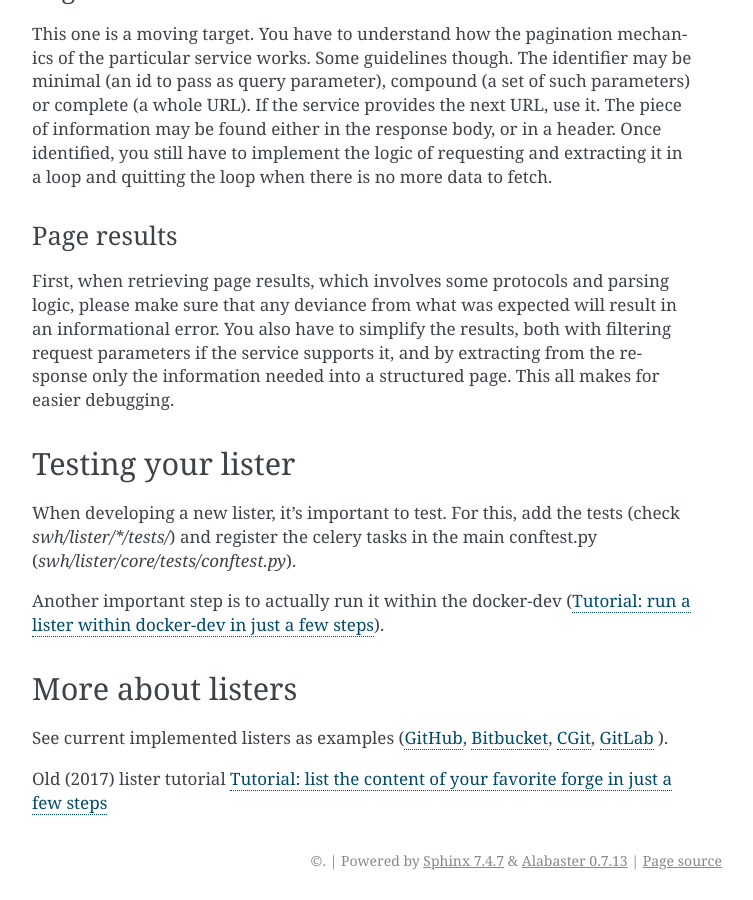
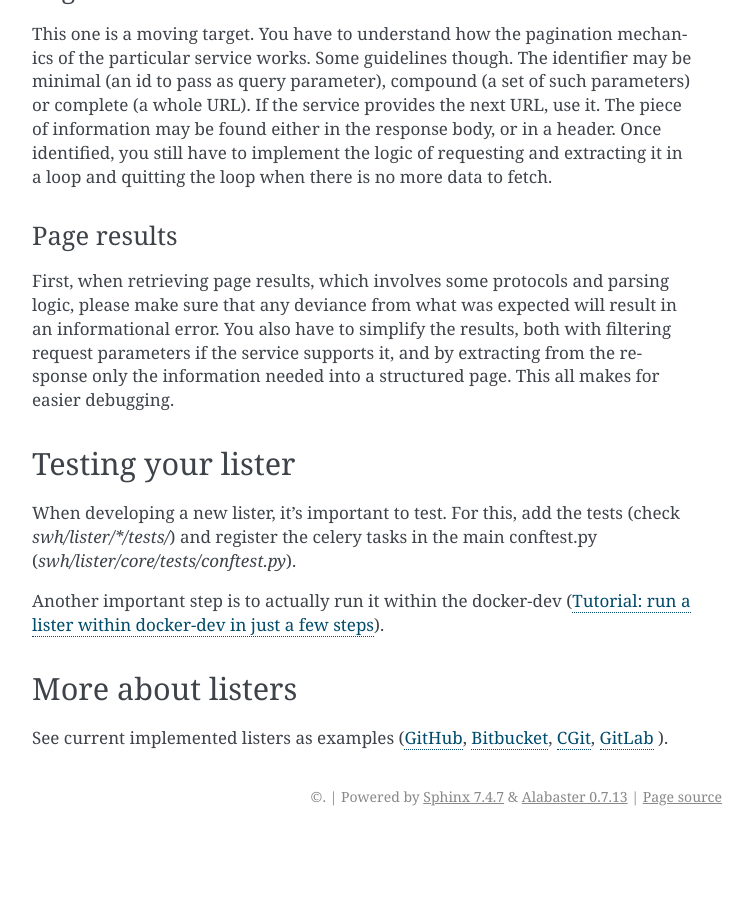
Before and after one commit to SoftwareHeritage/swh-lister, a Sphinx documentation site: the page built from docs/tutorial.rst, in a window 1280 px wide and 900 px high, scrolled down 7075 px. Shown: the whole window, without its empty margins (388-1141 px from the left). Built offline with Sphinx 7.4.7, drawn with Linux system fonts in a browser that asks for light colours; pages that are not in the unit, such as notebooks, are missing from menus; after the commit the page ends 7911 px from its top, so only the background shows below that; some of the changed lines change nothing that is shown.

Commit message:
Remove old lister tutorial.
Sphinx complains because it's an orphan document.

```diff
--- a/docs/tutorial-2017.rst
+++ /dev/null
@@ -1,366 +0,0 @@
-.. _lister-tutorial-2017:
-
-Tutorial: list the content of your favorite forge in just a few steps
-=====================================================================
-
-(the `original version
-<https://www.softwareheritage.org/2017/03/24/list-the-content-of-your-favorite-forge-in-just-a-few-steps/>`_
-of this article appeared on the Software Heritage blog)
-
-Back in November 2016, Nicolas Dandrimont wrote about structural code changes
-`leading to a massive (+15 million!) upswing in the number of repositories
-archived by Software Heritage
-<https://www.softwareheritage.org/2016/11/09/listing-47-million-repositories-refactoring-our-github-lister/>`_
-through a combination of automatic linkage between the listing and loading
-scheduler, new understanding of how to deal with extremely large repository
-hosts like `GitHub <https://github.com/>`_, and activating a new set of
-repositories that had previously been skipped over.
-
-In the post, Nicolas outlined the three major phases of work in Software
-Heritage's preservation process (listing, scheduling updates, loading) and
-highlighted that the ability to preserve the world's free software heritage
-depends on our ability to find and list the repositories.
-
-At the time, Software Heritage was only able to list projects on
-GitHub. Focusing early on GitHub, one of the largest and most active forge in
-the world, allowed for a big value-to-effort ratio and a rapid launch for the
-archive. As the old Italian proverb goes, "Il meglio è nemico del bene," or in
-modern English parlance, "Perfect is the enemy of good," right? Right. So the
-plan from the beginning was to implement a lister for GitHub, then maybe
-implement another one, and then take a few giant steps backward and squint our
-eyes.
-
-Why? Because source code hosting services don't behave according to a unified
-standard. Each new service requires dedicated development time to implement a
-new scraping client for the non-transferable requirements and intricacies of
-that service's API. At the time, doing it in an extensible and adaptable way
-required a level of exposure to the myriad differences between these services
-that we just didn't think we had yet.
-
-Nicolas' post closed by saying "We haven't carved out a stable API yet that
-allows you to just fill in the blanks, as we only have the GitHub lister
-currently, and a proven API will emerge organically only once we have some
-diversity."
-
-That has since changed. As of March 6, 2017, the Software Heritage **lister
-code has been aggressively restructured, abstracted, and commented** to make
-creating new listers significantly easier. There may yet be a few kinks to iron
-out, but **now making a new lister is practically like filling in the blanks**.
-
-Fundamentally, a basic lister must follow these steps:
-
-1. Issue a network request for a service endpoint.
-2. Convert the response into a canonical format.
-3. Populate a work queue for fetching and ingesting source repositories.
-
-Steps 1 and 3 are generic problems, so they can get generic solutions hidden
-away in the base code, most of which never needs to change. That leaves us to
-implement step 2, which can be trivially done now for services with a clean web
-APIs.
-
-In the new code, we've tried to hide away as much generic functionality as
-possible, turning it into set-and-forget plumbing between a few simple
-customized elements. Different hosting services might use different network
-protocols, rate-limit messages, or pagination schemes, but, as long as there is
-some way to get a list of the hosted repositories, we think that the new base
-code will make getting those repositories much easier.
-
-First, let me give you the 30,000 foot view…
-
-The old GitHub-specific lister code looked like this (265 lines of Python):
-
-.. figure:: images/old_github_lister.png
-
-By contrast, the new GitHub-specific code looks like this (34 lines of Python):
-
-.. figure:: images/new_github_lister.png
-
-And the new BitBucket-specific code is even shorter and looks like this (24 lines of Python):
-
-.. figure:: images/new_bitbucket_lister.png
-
-And now this is common shared code in a few abstract base classes, with some new
-features and loads of docstring comments (in red):
-
-.. figure:: images/new_base.png
-
-So how does the lister code work now, and **how might a contributing developer
-go about making a new one**
-
-The first thing to know is that we now have a generic lister base class and ORM
-model. A subclass of the lister base should already be able to do almost
-everything needed to complete a listing task for a single service
-request/response cycle with the following implementation requirements:
-
-1. A member variable must be declared called ``MODEL``, which is equal to a
-   subclass (Note: type, not instance) of the base ORM model. The reasons for
-   using a subclass is mostly just because different services use different
-   incompatible primary identifiers for their repositories. The model
-   subclasses are typically only one or two additional variable declarations.
-
-2. A method called ``transport_request`` must be implemented, which takes the
-   complete target identifier (e.g., a URL) and tries to request it one time
-   using whatever transport protocol is required for interacting with the
-   service. It should not attempt to retry on timeouts or do anything else with
-   the response (that is already done for you). It should just either return
-   the response or raise a ``FetchError`` exception.
-
-3. A method called ``transport_response_to_string`` must be implemented, which
-   takes the entire response of the request in (1) and converts it to a string
-   for logging purposes.
-
-4. A method called ``transport_quota_check`` must be implemented, which takes
-   the entire response of the request in (1) and checks to see if the process
-   has run afoul of any query quotas or rate limits. If the service says to
-   wait before making more requests, the method should return ``True`` and also
-   the number of seconds to wait, otherwise it returns ``False``.
-
-5. A method called ``transport_response_simplified`` must be implemented, which
-   also takes the entire response of the request in (1) and converts it to a
-   Python list of dicts (one dict for each repository) with keys given
-   according to the aforementioned ``MODEL`` class members.
-
-Because 1, 2, 3, and 4 are basically dependent only on the chosen network
-protocol, we also have an HTTP mix-in module, which supplements the lister base
-and provides default implementations for those methods along with optional
-request header injection using the Python Requests library. The
-``transport_quota_check`` method as provided follows the IETF standard for
-communicating rate limits with `HTTP code 429
-<https://tools.ietf.org/html/rfc6585#section-4>`_ which some hosting services
-have chosen not to follow, so it's possible that a specific lister will need to
-override it.
-
-On top of all of that, we also provide another layer over the base lister class
-which adds support for sequentially looping over indices. What are indices?
-Well, some services (`BitBucket <https://bitbucket.org/>`_ and GitHub for
-example) don't send you the entire list of all of their repositories at once,
-because that server response would be unwieldy. Instead they paginate their
-results, and they also allow you to query their APIs like this:
-``https://server_address.tld/query_type?start_listing_from_id=foo``. Changing
-the value of 'foo' lets you fetch a set of repositories starting from there. We
-call 'foo' an index, and we call a service that works this way an indexing
-service. GitHub uses the repository unique identifier and BitBucket uses the
-repository creation time, but a service can really use anything as long as the
-values monotonically increase with new repositories. A good indexing service
-also includes the URL of the next page with a later 'foo' in its responses. For
-these indexing services we provide another intermediate lister called the
-indexing lister. Instead of inheriting from :class:`ListerBase
-<swh.lister.core.lister_base.ListerBase>`, the lister class would inherit
-from :class:`IndexingLister
-<swh.lister.core.indexing_lister.IndexingLister>`. Along with the
-requirements of the lister base, the indexing lister base adds one extra
-requirement:
-
-1. A method called ``get_next_target_from_response`` must be defined, which
-   takes a complete request response and returns the index ('foo' above) of the
-   next page.
-
-So those are all the basic requirements. There are, of course, a few other
-little bits and pieces (covered for now in the code's docstring comments), but
-for the most part that's it. It sounds like a lot of information to absorb and
-implement, but remember that most of the implementation requirements mentioned
-above are already provided for 99% of services by the HTTP mix-in module. It
-looks much simpler when we look at the actual implementations of the two
-new-style indexing listers we currently have…
-
-When developing a new lister, it's important to test. For this, add the tests
-(check `swh/lister/*/tests/`) and register the celery tasks in the main
-conftest.py (`swh/lister/core/tests/conftest.py`).
-
-Another important step is to actually run it within the
-docker-dev (:ref:`run-lister-tutorial`).
-
-This is the entire source code for the BitBucket repository lister::
-
-    # Copyright (C) 2017 the Software Heritage developers
-    # License: GNU General Public License version 3 or later
-    # See top-level LICENSE file for more information
-
-    from urllib import parse
-    from swh.lister.bitbucket.models import BitBucketModel
-    from swh.lister.core.indexing_lister import IndexingHttpLister
-
-    class BitBucketLister(IndexingHttpLister):
-        PATH_TEMPLATE = '/repositories?after=%s'
-        MODEL = BitBucketModel
-
-        def get_model_from_repo(self, repo):
-            return {'uid': repo['uuid'],
-                    'indexable': repo['created_on'],
-                    'name': repo['name'],
-                    'full_name': repo['full_name'],
-                    'html_url': repo['links']['html']['href'],
-                    'origin_url': repo['links']['clone'][0]['href'],
-                    'origin_type': repo['scm'],
-                    'description': repo['description']}
-
-        def get_next_target_from_response(self, response):
-            body = response.json()
-            if 'next' in body:
-                return parse.unquote(body['next'].split('after=')[1])
-            else:
-                return None
-
-        def transport_response_simplified(self, response):
-            repos = response.json()['values']
-            return [self.get_model_from_repo(repo) for repo in repos]
-
-And this is the entire source code for the GitHub repository lister::
-
-    # Copyright (C) 2017 the Software Heritage developers
-    # License: GNU General Public License version 3 or later
-    # See top-level LICENSE file for more information
-
-    import time
-    from swh.lister.core.indexing_lister import IndexingHttpLister
-    from swh.lister.github.models import GitHubModel
-
-    class GitHubLister(IndexingHttpLister):
-        PATH_TEMPLATE = '/repositories?since=%d'
-        MODEL = GitHubModel
-
-        def get_model_from_repo(self, repo):
-            return {'uid': repo['id'],
-                    'indexable': repo['id'],
-                    'name': repo['name'],
-                    'full_name': repo['full_name'],
-                    'html_url': repo['html_url'],
-                    'origin_url': repo['html_url'],
-                    'origin_type': 'git',
-                    'description': repo['description']}
-
-        def get_next_target_from_response(self, response):
-            if 'next' in response.links:
-                next_url = response.links['next']['url']
-                return int(next_url.split('since=')[1])
-            else:
-                return None
-
-        def transport_response_simplified(self, response):
-            repos = response.json()
-            return [self.get_model_from_repo(repo) for repo in repos]
-
-        def request_headers(self):
-            return {'Accept': 'application/vnd.github.v3+json'}
-
-        def transport_quota_check(self, response):
-            remain = int(response.headers['X-RateLimit-Remaining'])
-            if response.status_code == 403 and remain == 0:
-                reset_at = int(response.headers['X-RateLimit-Reset'])
-                delay = min(reset_at - time.time(), 3600)
-                return True, delay
-            else:
-                return False, 0
-
-We can see that there are some common elements:
-
-* Both use the HTTP transport mixin (:class:`IndexingHttpLister
-  <swh.lister.core.indexing_lister.IndexingHttpLister>`) just combines
-  :class:`ListerHttpTransport
-  <swh.lister.core.lister_transports.ListerHttpTransport>` and
-  :class:`IndexingLister
-  <swh.lister.core.indexing_lister.IndexingLister>`) to get most of the
-  network request functionality for free.
-
-* Both also define ``MODEL`` and ``PATH_TEMPLATE`` variables. It should be
-  clear to developers that ``PATH_TEMPLATE``, when combined with the base
-  service URL (e.g., ``https://some_service.com``) and passed a value (the
-  'foo' index described earlier) results in a complete identifier for making
-  API requests to these services. It is required by our HTTP module.
-
-* Both services respond using JSON, so both implementations of
-  ``transport_response_simplified`` are similar and quite short.
-
-We can also see that there are a few differences:
-
-* GitHub sends the next URL as part of the response header, while BitBucket
-  sends it in the response body.
-
-* GitHub differentiates API versions with a request header (our HTTP
-  transport mix-in will automatically use any headers provided by an
-  optional request_headers method that we implement here), while
-  BitBucket has it as part of their base service URL.  BitBucket uses
-  the IETF standard HTTP 429 response code for their rate limit
-  notifications (the HTTP transport mix-in automatically handles
-  that), while GitHub uses their own custom response headers that need
-  special treatment.
-
-* But look at them! 58 lines of Python code, combined, to absorb all
-  repositories from two of the largest and most influential source code hosting
-  services.
-
-Ok, so what is going on behind the scenes?
-
-To trace the operation of the code, let's start with a sample instantiation and
-progress from there to see which methods get called when. What follows will be
-a series of extremely reductionist pseudocode methods. This is not what the
-code actually looks like (it's not even real code), but it does have the same
-basic flow. Bear with me while I try to lay out lister operation in a
-quasi-linear way…::
-
-    # main task
-
-    ghl = GitHubLister(lister_name='github.com',
-                       api_baseurl='https://github.com')
-    ghl.run()
-
-⇓ (IndexingLister.run)::
-
-    # IndexingLister.run
-
-    identifier = None
-    do
-        response, repos = ListerBase.ingest_data(identifier)
-        identifier = GitHubLister.get_next_target_from_response(response)
-    while(identifier)
-
-⇓ (ListerBase.ingest_data)::
-
-    # ListerBase.ingest_data
-
-    response = ListerBase.safely_issue_request(identifier)
-    repos = GitHubLister.transport_response_simplified(response)
-    injected = ListerBase.inject_repo_data_into_db(repos)
-    return response, injected
-
-⇓ (ListerBase.safely_issue_request)::
-
-    # ListerBase.safely_issue_request
-
-    repeat:
-        resp = ListerHttpTransport.transport_request(identifier)
-        retry, delay = ListerHttpTransport.transport_quota_check(resp)
-        if retry:
-            sleep(delay)
-    until((not retry) or too_many_retries)
-    return resp
-
-⇓ (ListerHttpTransport.transport_request)::
-
-    # ListerHttpTransport.transport_request
-
-    path = ListerBase.api_baseurl
-         + ListerHttpTransport.PATH_TEMPLATE % identifier
-    headers = ListerHttpTransport.request_headers()
-    return http.get(path, headers)
-
-(Oh look, there's our ``PATH_TEMPLATE``)
-
-⇓ (ListerHttpTransport.request_headers)::
-
-    # ListerHttpTransport.request_headers
-
-    override → GitHubLister.request_headers
-
-↑↑ (ListerBase.safely_issue_request)
-
-⇓ (ListerHttpTransport.transport_quota_check)::
-
-    # ListerHttpTransport.transport_quota_check
-
-    override → GitHubLister.transport_quota_check
-
-And then we're done. From start to finish, I hope this helps you understand how
-the few customized pieces fit into the new shared plumbing.
-
-Now you can go and write up a lister for a code hosting site we don't have yet!
--- a/docs/tutorial.rst
+++ b/docs/tutorial.rst
@@ -357,8 +357,6 @@ More about listers
 
 See current implemented listers as examples (GitHub_, Bitbucket_, CGit_, GitLab_ ).
 
-Old (2017) lister tutorial :ref:`lister-tutorial-2017`
-
 .. _GitHub: https://forge.softwareheritage.org/source/swh-lister/browse/master/swh/lister/github/lister.py
 .. _Bitbucket: https://forge.softwareheritage.org/source/swh-lister/browse/master/swh/lister/bitbucket/lister.py
 .. _CGit: https://forge.softwareheritage.org/source/swh-lister/browse/master/swh/lister/cgit/lister.py
```
